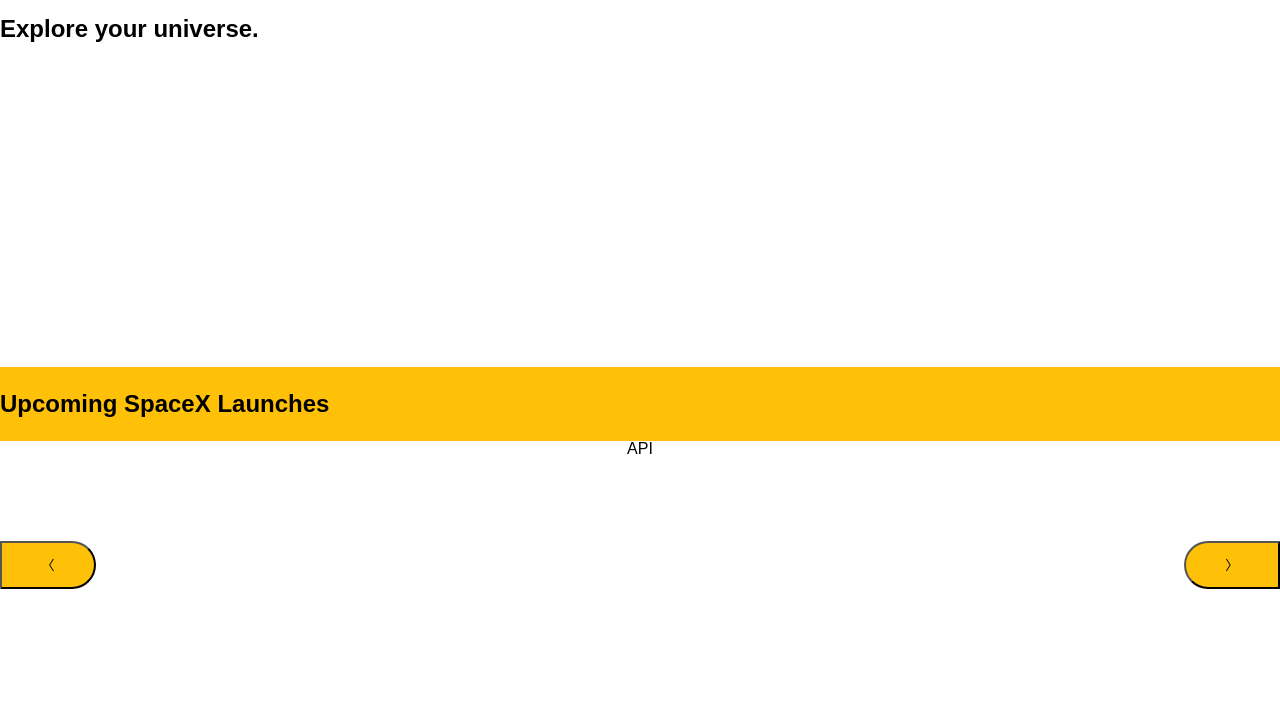
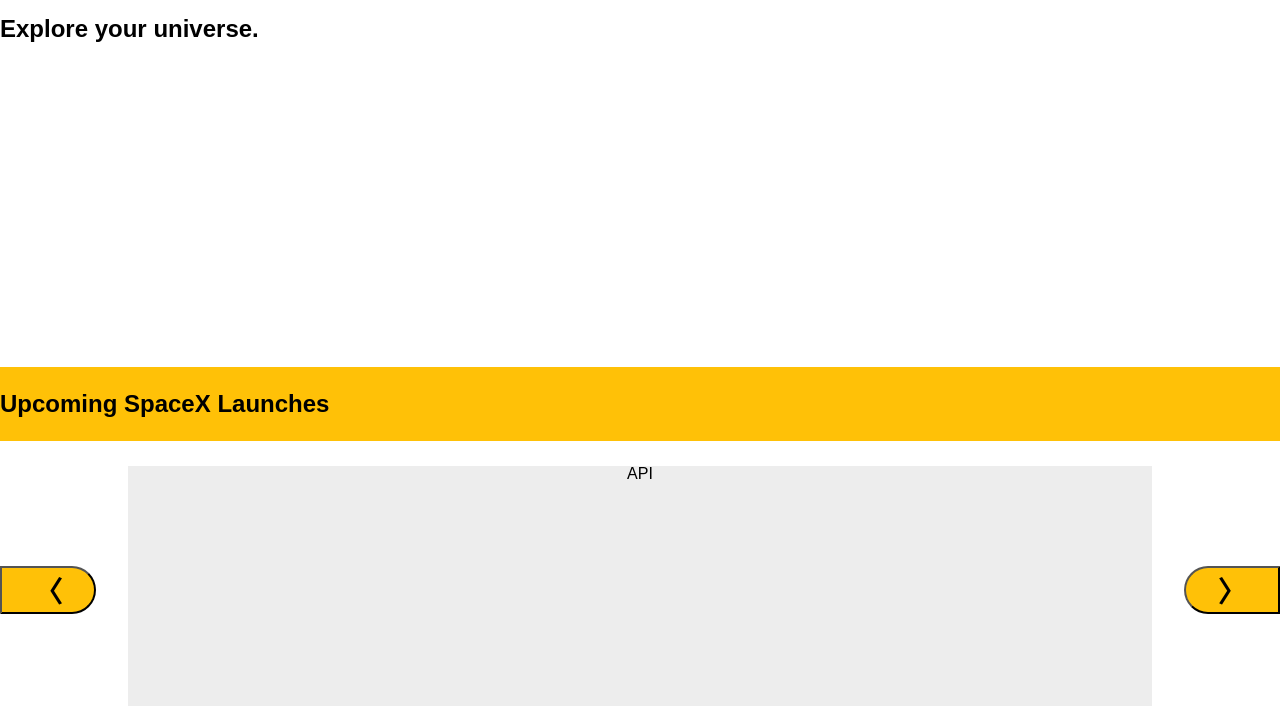
Before and after one commit to dawnribeiro/astro-club, a website: page public/index.html in a window 1280 px wide. Shown: the part 94-800 px from the top of the page. Drawn offline with Linux system fonts and the light colour scheme; no server answers.

Commit message:
styled buttons

```diff
--- a/public/index.html
+++ b/public/index.html
@@ -33,11 +33,11 @@
   </section>
   <section class="api-container">
     <section>
-      <button class="btn-left">〈 </button>
+      <button class="btn-left"> <strong>〈 </strong></button>
     </section>
     <section class="api-launch">API</section>
     <section>
-      <button class="btn-right"> 〉</button>
+      <button class="btn-right"><strong> 〉</strong></button>
     </section>
   </section>
   <section class="mission">
--- a/public/main.js
+++ b/public/main.js
@@ -5,4 +5,5 @@
       return resp.json()
     })
 }
+
 document.addEventListener('DOMContentLoaded', main)
--- a/public/screen.css
+++ b/public/screen.css
@@ -89,25 +89,37 @@
 .mission {
   text-align: center;
 
+
 }
 
 .statement {
   padding-top: 2rem;
+  margin-top: 0;
 }
 
 button {
   width: 6rem;
   height: 3rem;
   background-color: #ffc107;
-  margin-top: 100px;
+  margin-top: 75%;
+  margin-bottom: 75%;
+  font-size: 1.75rem;
 }
 
 .btn-left {
   border-bottom-right-radius: 50px;
   border-top-right-radius: 50px;
+  margin-top: 125px;
+
 }
 
 .btn-right {
   border-bottom-left-radius: 50px;
   border-top-left-radius: 50px;
+  margin-top: 125px;
 }
+
+.api-launch {
+  background-color: #ededed;
+  margin: 2%;
+}
```
